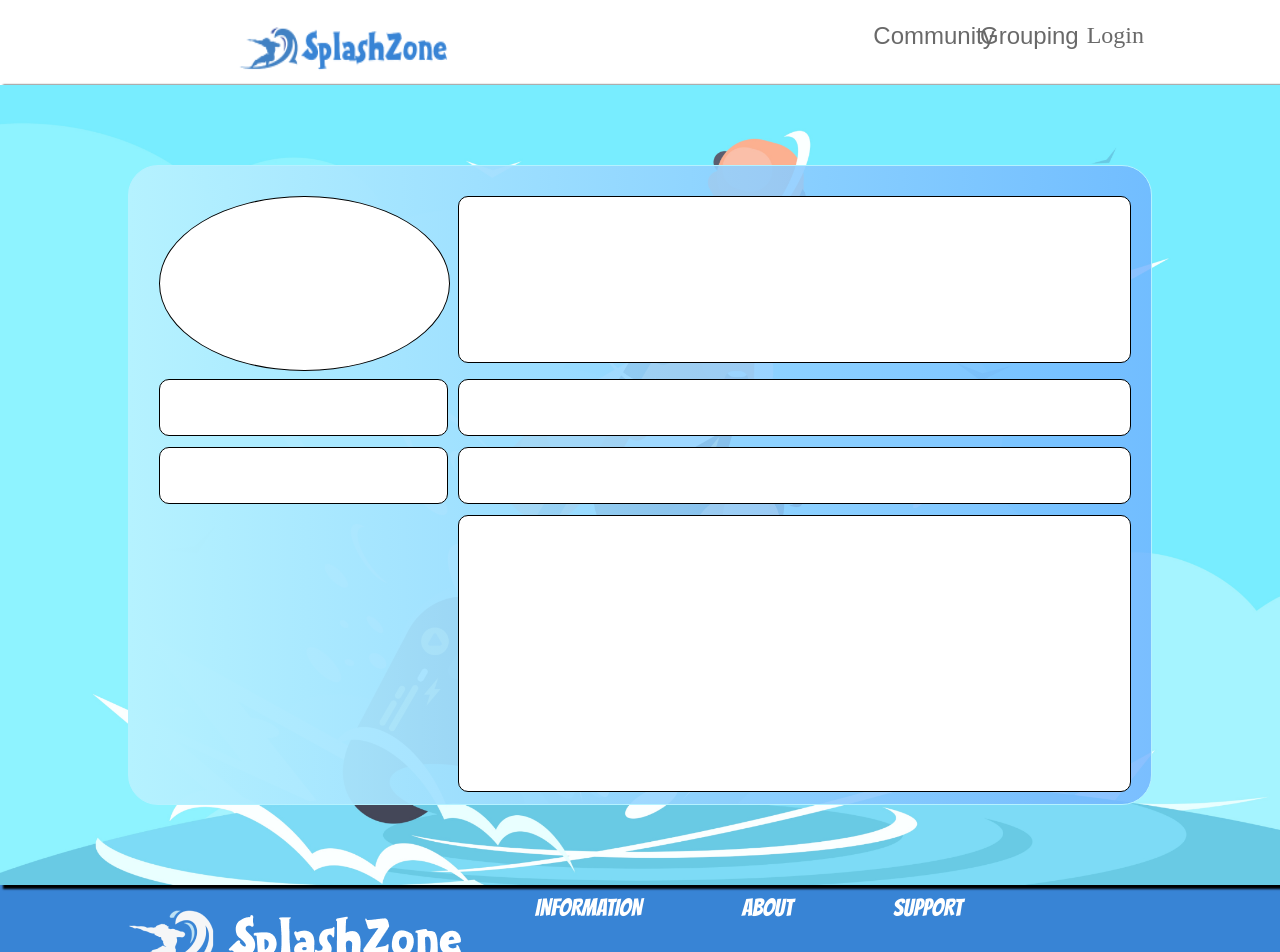
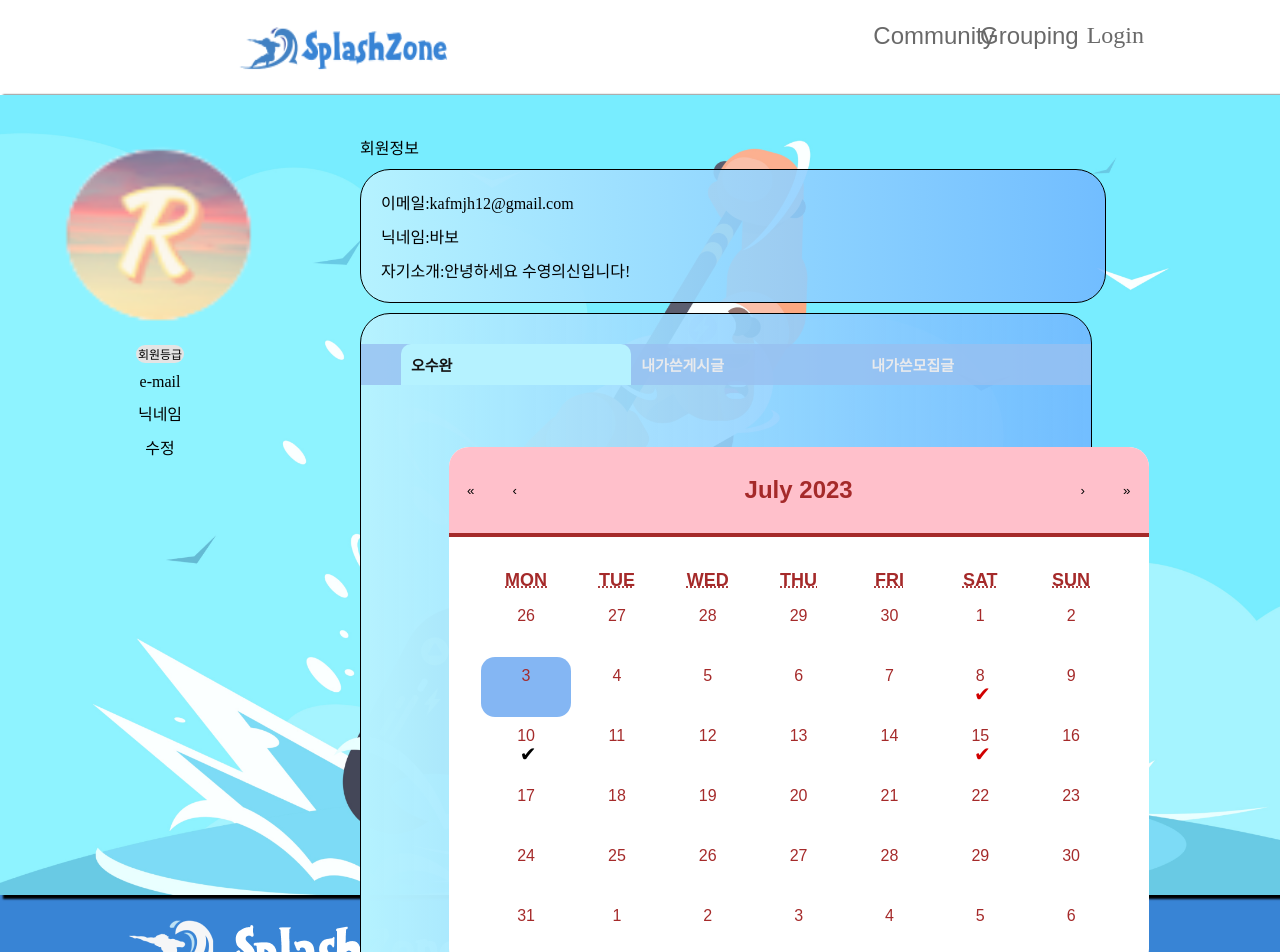
Before and after one commit to codestates-seb/seb44_main_030, a React (Vite) app in the folder client/: page /mypage in a window 1280 px wide. Shown: the top 952 px of the page. Built offline with nearby package versions, Linux system fonts and the light colour scheme; a web font is replaced by a local one.

Commit message:
feat:calendar

```diff
--- a/client/package.json
+++ b/client/package.json
@@ -15,7 +15,9 @@
     "@tanstack/react-query": "^4.29.19",
     "@types/loadable__component": "^5.13.4",
     "axios": "^1.4.0",
+    "moment": "^2.29.4",
     "react": "^18.2.0",
+    "react-calendar": "^4.3.0",
     "react-dom": "^18.2.0",
     "react-hook-form": "^7.45.1",
     "react-redux": "^8.1.1",
--- a/client/src/pages/Mypage.tsx
+++ b/client/src/pages/Mypage.tsx
@@ -1,22 +1,177 @@
 import styled from 'styled-components';
+import profile from '../../public/profile.png';
+import { useState } from 'react';
+import Calendar from 'react-calendar';
+import 'react-calendar/dist/Calendar.css';
+import moment from 'moment';
 const Mypage = () => {
     return (
         <Background>
-            <Mypagecontainer>
-                <Styledprofile></Styledprofile>
-                <Styledcontent></Styledcontent>
-                <Styledcontent></Styledcontent>
-                <Styledcontent></Styledcontent>
-                <Styledcontent></Styledcontent>
-                <Styledcontent></Styledcontent>
-                <div></div>
-                <Styledcontent></Styledcontent>
-            </Mypagecontainer>
+            <Box>
+                <LeftColumn>
+                    <img src={profile} style={{ width: '200px', height: '200px' }}></img>
+                    <Tag>회원등급</Tag>
+                    <div>e-mail</div>
+                    <div>닉네임</div>
+                    <div>수정</div>
+                </LeftColumn>
+                <RightColumn>
+                    <div>회원정보</div>
+                    <UserInfo>
+                        <div>이메일:kafmjh12@gmail.com</div>
+                        <div>닉네임:바보</div>
+                        <div>자기소개:안녕하세요 수영의신입니다!</div>
+                    </UserInfo>
+                    <Tapinfo>
+                        <Tabmenu></Tabmenu>
+                    </Tapinfo>
+                </RightColumn>
+            </Box>
         </Background>
     );
 };
 
+const Tabmenu = () => {
+    const [currentTab, clickTab] = useState(0);
+
+    const menuArr = ['오수완', '내가쓴게시글', '내가쓴모집글'];
+
+    const selectMenuHandler = (index: any) => {
+        clickTab(index);
+    };
+    return (
+        <div>
+            <TabMenu>
+                {menuArr.map((el, index) => (
+                    <li
+                        className={index === currentTab ? 'submenu focused' : 'submenu'}
+                        onClick={() => selectMenuHandler(index)}
+                    >
+                        {el}
+                    </li>
+                ))}
+            </TabMenu>
+            <div>
+                <div>{currentTab === 0 && <Tabcomponent0 />}</div>
+                <div>{currentTab === 1 && <Tabcomponent1 />}</div>
+                <div>{currentTab === 2 && <Tabcomponent2 />}</div>
+            </div>
+        </div>
+    );
+};
+const Tabcomponent0 = () => {
+    const [value, onChange] = useState(new Date());
+    const mark = ['2023-07-08', '2023-07-10', '2023-07-15'];
+    const [modal, setModal] = useState(false);
+    const HandleClickDay = () => {
+        setModal(!modal);
+    };
+
+    return (
+        <div style={{ display: 'flex' }}>
+            <ReactCalander>
+                <Calendar
+                    onChange={onChange}
+                    value={value}
+                    formatDay={(locale, date) => moment(date).format('D')}
+                    tileContent={({ date, view }) => {
+                        const html = [];
+
+                        if (mark.find((x) => x === moment(date).format('YYYY-MM-DD'))) {
+                            html.push(<div className="dot">✔</div>);
+                        }
+
+                        return (
+                            <>
+                                <div>{html}</div>
+                            </>
+                        );
+                    }}
+                    onClickDay={HandleClickDay}
+                />
+            </ReactCalander>
+            {modal && <Modal setModal={setModal}></Modal>}
+        </div>
+    );
+};
+const Tabcomponent1 = () => {
+    return <div>내가쓴게시글입니다.</div>;
+};
+const Tabcomponent2 = () => {
+    return <div>내가쓴모집글입니다.</div>;
+};
+
+const Modal = ({ setModal }) => {
+    const [text, setText] = useState('');
+
+    const handleTextChange = (e) => {
+        setText(e.target.value);
+    };
+
+    const handleSave = () => {
+        // 저장 버튼을 눌렀을 때의 동작을 구현합니다.
+        console.log('저장됨:', text);
+        // 여기서 필요한 로직을 추가하세요.
+    };
+
+    const handleClose = () => {
+        setModal(false);
+    };
+
+    return (
+        <Styledmodal>
+            <div className="modal-background" onClick={handleClose}>
+                <div className="modal" onClick={(e) => e.stopPropagation()}>
+                    <button className="modal-close" onClick={handleClose}>
+                        X
+                    </button>
+                    <input type="text" placeholder="Add event..." value={text} onChange={handleTextChange} />
+                    <div className="modal-buttons">
+                        <button onClick={handleSave}>Save</button>
+                        <button>Cancel</button>
+                        <button>Delete</button>
+                    </div>
+                </div>
+            </div>
+        </Styledmodal>
+    );
+};
+
 export default Mypage;
+
+const Box = styled.div`
+    margin-top: 10px;
+    position: relative;
+    width: 100%;
+    height: 100%;
+    display: grid;
+    grid-auto-flow: row;
+    grid-gap: 0px;
+    grid-template-columns: 3fr 9fr;
+    @media (max-width: 960px) {
+        display: flex;
+        flex-direction: column;
+        padding: 0px 8px;
+    }
+`;
+const LeftColumn = styled.div`
+    position: relative;
+    display: flex;
+    flex-direction: column;
+    align-items: center;
+    padding: 40px;
+    gap: 10px;
+
+    @media (max-width: 960px) {
+        margin-top: 20px;
+        padding-bottom: 0px;
+    }
+`;
+const RightColumn = styled.div`
+    display: flex;
+    flex-direction: column;
+    padding: 40px;
+`;
 
 const Background = styled.div`
     background-image: url('../../public/mypage.png');
@@ -27,34 +182,191 @@ const Background = styled.div`
     position: relative;
 `;
 
-const Mypagecontainer = styled.div`
-    border: 1px solid rgba(181, 242, 255, 1);
+const Tag = styled.div`
+    border-radius: 10px;
+    min-width: 48px;
+    text-align: center;
+    font-size: 12px;
+    font-weight: 400 !important;
+    background-color: #e4e4e4;
+`;
+
+const UserInfo = styled.div`
     background: linear-gradient(to right, rgba(181, 242, 255, 1), rgba(112, 178, 255, 0.81));
     border-radius: 30px;
     width: 80%;
-    height: 80%;
-    position: absolute;
-    box-sizing: border-box;
-    top: 10%;
-    left: 10%;
-    padding: 30px;
+    height: 30%;
+    padding: 20px;
+    margin-top: 10px;
+    display: flex;
+    flex-direction: column;
     gap: 10px;
-    display: grid;
-    grid-template-columns: 30% 70%;
-    grid-template-rows: 30% 10% 10% 50%;
+    border: 1px solid black;
 `;
 
-const Styledprofile = styled.div`
-    width: 100%;
+const Tapinfo = styled.div`
+    background: linear-gradient(to right, rgba(181, 242, 255, 1), rgba(112, 178, 255, 0.81));
+    border-radius: 30px;
+    width: 83%;
     height: 100%;
-    border-radius: 50%;
+    margin-top: 10px;
     border: 1px solid black;
-    background-color: white;
 `;
 
-const Styledcontent = styled.div`
-    height: 95%;
-    border-radius: 10px;
-    border: 1px solid black;
-    background-color: white;
+const TabMenu = styled.ul`
+    background-color: rgba(152, 193, 240, 0.81);
+    color: rgb(232, 234, 237);
+    font-weight: bold;
+    display: flex;
+    flex-direction: row;
+    align-items: center;
+    list-style: none;
+    margin-bottom: 7rem;
+    margin-top: 30px;
+
+    .submenu {
+        display: flex;
+        width: calc(100% / 3);
+        padding: 10px;
+        font-size: 15px;
+        transition: 0.5s;
+        border-radius: 10px 10px 0px 0px;
+    }
+
+    .focused {
+        background-color: rgba(181, 242, 255, 1);
+        color: rgb(21, 20, 20);
+    }
 `;
+
+const ReactCalander = styled.div`
+    position: relative;
+    bottom: 50px;
+    left: 12%;
+    width: 700px;
+    .react-calendar {
+        width: 1000px;
+        border: none;
+        border-radius: 20px;
+    }
+    .react-calendar__navigation {
+        background: pink;
+        border-bottom: 4px solid brown;
+        height: 90px;
+        border-radius: 20px 20px 0 0;
+
+        span {
+            font-size: 24px;
+            font-weight: 600;
+            color: brown;
+        }
+    }
+
+    .react-calendar__navigation button:disabled {
+        background-color: pink;
+        border-radius: 20px 20px 0 0;
+    }
+
+    .react-calendar__navigation button:enabled:hover,
+    .react-calendar__navigation button:enabled:focus {
+        background-color: pink;
+        border-radius: 20px 20px 0 0;
+    }
+    .react-calendar__month-view {
+        padding: 12px 32px;
+        abbr {
+            // 텍스트
+            color: brown;
+            font-size: 16px;
+            font-weight: 500;
+        }
+    }
+    .react-calendar__tile--now {
+        background: rgba(191, 210, 233, 0.81);
+        border-radius: 14px;
+    }
+    .react-calendar__month-view__weekdays {
+        abbr {
+            // 텍스트 부분
+            font-size: 18px;
+            font-weight: 900;
+        }
+    }
+    .react-calendar__tile {
+        text-align: center;
+        height: 60px;
+        display: flex;
+        flex-direction: column;
+        justify-content: flex-start;
+        align-items: center;
+    }
+    /*hover, focus, 선택됐을 시 */
+    .react-calendar__tile:enabled:hover,
+    .react-calendar__tile:enabled:focus,
+    .react-calendar__tile--active {
+        background: rgba(104, 166, 241, 0.81);
+        border-radius: 14px;
+    }
+    .dot {
+        height: 30px;
+        width: 40px;
+        position: relative;
+        left: -13px;
+        font-size: 20px;
+
+        border-radius: 50%;
+        display: inline-block;
+        margin-left: 30px;
+    }
+`;
+
+const Styledmodal = styled.div`
+    .modal-background {
+        position: fixed;
+        top: 0;
+        left: 0;
+        width: 100%;
+        height: 100%;
+        backdrop-filter: blur(10px);
+        background-color: rgba(66, 65, 65, 0.2);
+        z-index: 9999;
+    }
+
+    .modal {
+        position: fixed;
+        top: 50%;
+        left: 50%;
+        transform: translate(-50%, -50%);
+        z-index: 9999;
+        display: flex;
+        flex-direction: column;
+        align-items: center;
+        width: 400px;
+        height: 400px;
+        background-color: white;
+        padding: 20px;
+        border-radius: 4px;
+    }
+
+    .modal-close {
+        align-self: flex-end;
+        padding: 4px;
+        border: none;
+        background: none;
+        font-size: 18px;
+        cursor: pointer;
+    }
+
+    .modal-buttons {
+        margin-top: 20px;
+    }
+
+    .modal-buttons button {
+        margin-right: 10px;
+        padding: 8px 12px;
+        border: none;
+        border-radius: 4px;
+        background-color: #ccc;
+        cursor: pointer;
+    }
+`;
```
Also changed, not shown: 1 other file (tests, documents, lock files or other folders).
